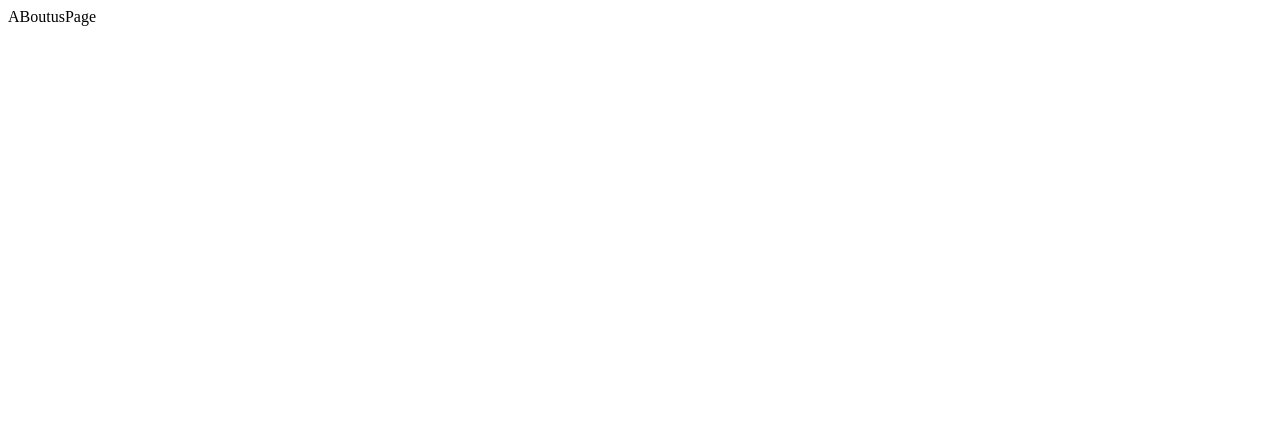
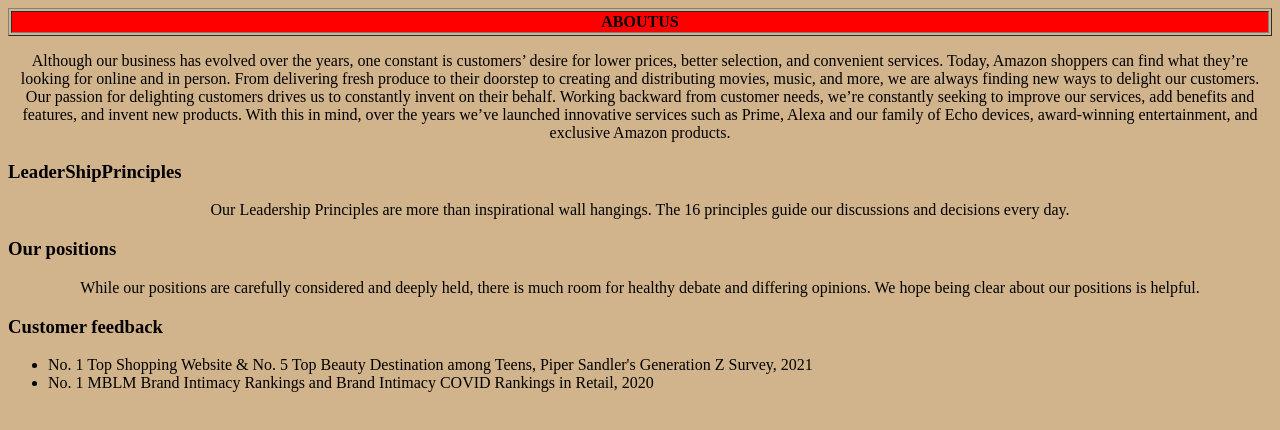
Before and after one commit to 20B81A0598/week1, a plain HTML site: page abouts.html in a window 1280 px wide. Drawn offline with Linux system fonts and the light colour scheme.

Commit message:
aboutus,contactus,index.html files commited second time

```diff
--- a/abouts.html
+++ b/abouts.html
@@ -1,12 +1,45 @@
-<!DOCTYPE html>
-<html lang="en">
-<head>
-    <meta charset="UTF-8">
-    <meta http-equiv="X-UA-Compatible" content="IE=edge">
-    <meta name="viewport" content="width=device-width, initial-scale=1.0">
-    <title>Document</title>
-</head>
-<body>
-    ABoutusPage
-</body>
+<html>
+   <body  bgcolor="tan">
+    <table border="1" width="100%">
+        <thead>
+            <tr bgcolor="red">
+                <th colspan="1"> ABOUTUS
+            </tr>
+        </thead>
+    </table>
+
+<p align="center">
+    Although our business has evolved over the years, one constant is customers’ desire for lower prices, better selection, and convenient services. Today, Amazon shoppers can find what they’re looking for online and in person. From delivering fresh produce to their doorstep to creating and distributing movies, music, and more, we are always finding new ways to delight our customers.
+    Our passion for delighting customers drives us to constantly invent on their behalf. Working backward from customer needs, we’re constantly seeking to improve our services, add benefits and features, and invent new products. With this in mind, over the years we’ve launched innovative services such as Prime, Alexa and our family of Echo devices, award-winning entertainment, and exclusive Amazon products.
+
+
+
+
+</p>
+<h3>LeaderShipPrinciples</h3>
+<p align="center">  Our Leadership Principles are more than inspirational wall hangings. The 16 principles guide our discussions and decisions every day.</p>
+<h3>Our positions</h3>
+<p align="center">  While our positions are carefully considered and deeply held, there is much room for healthy debate and differing opinions.
+     We hope being clear about our positions is helpful.</p>
+<h3>Customer feedback</h3>
+<ul>
+    <li>
+        No. 1 Top Shopping Website & No. 5 Top Beauty Destination among Teens, Piper Sandler's Generation Z Survey, 2021
+   </li>
+   <li>
+    No. 1 MBLM Brand Intimacy Rankings and Brand Intimacy COVID Rankings in Retail, 2020
+   </li>
+</ul>
+
+
+
+
+
+
+
+
+
+
+   </body>
+
 </html>
```
Also changed, not shown: contactus.html (+23 -11 lines), index.html (+9 -10 lines).
